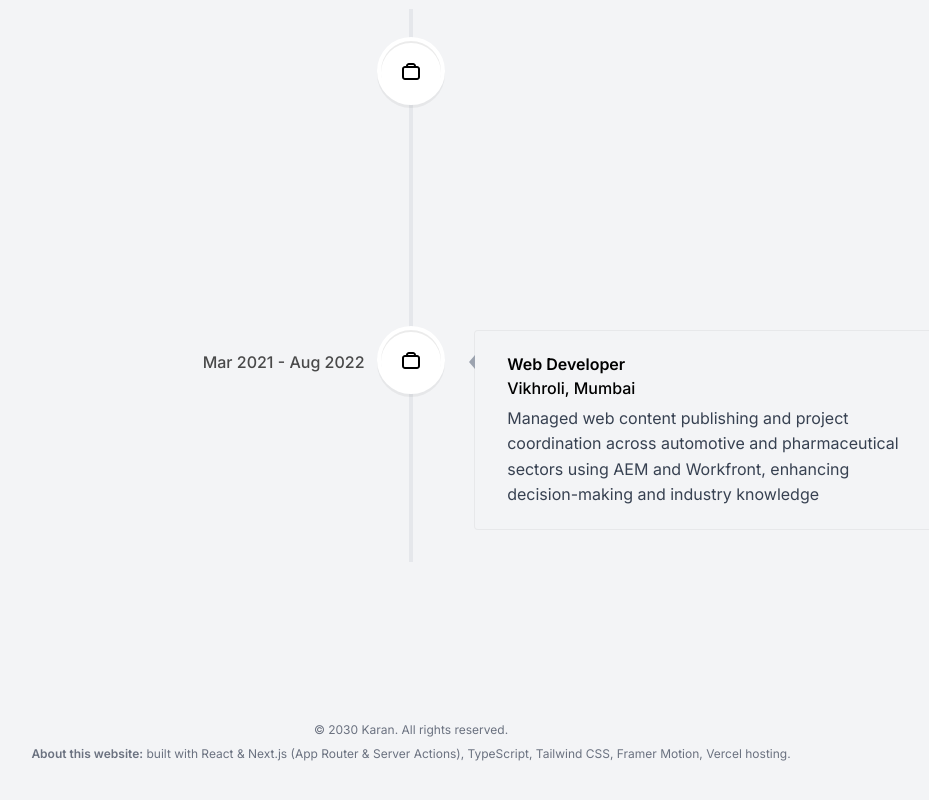
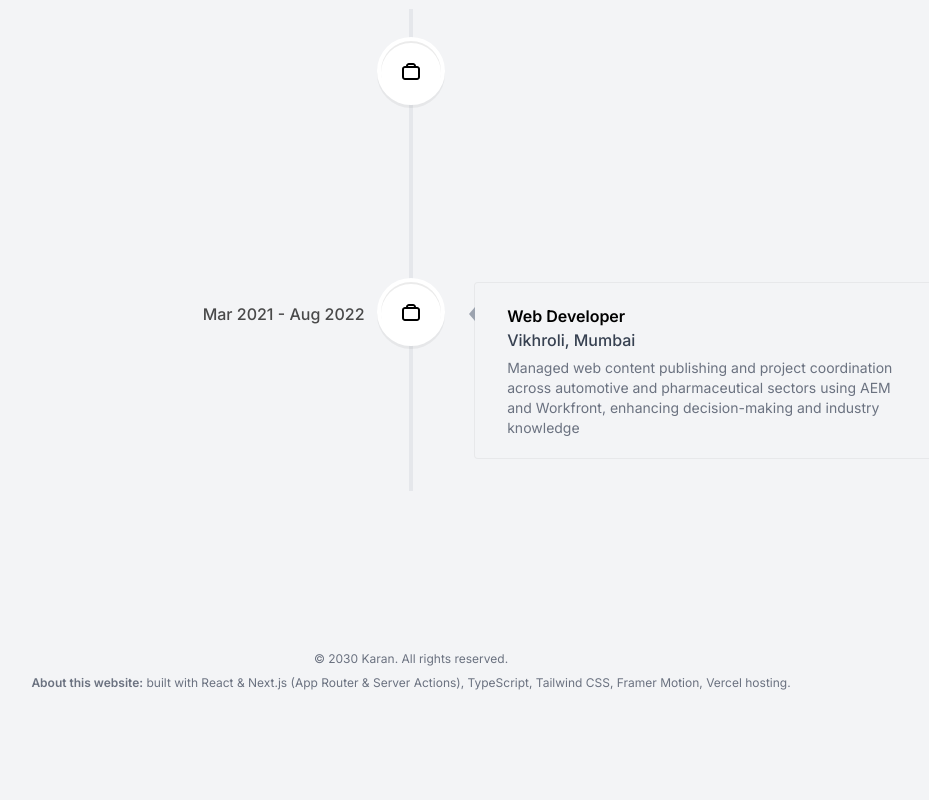
Before and after one commit to karanyadavv/portfolio, a Next.js app: page / in a window 1280 px wide. Shown: the part 2753-3553 px from the top of the page, without its empty margins (229-1158 px from the left). After the commit the page ends 3484 px from the top, so only its background shows below. Built offline with nearby package versions, Linux system fonts and the light colour scheme.

Commit message:
updated exp section to be more readable

```diff
--- a/components/experience.tsx
+++ b/components/experience.tsx
@@ -16,7 +16,7 @@ export default function Experience() {
   const { theme } = useTheme();
 
   return (
-    <section id="experience" ref={ref} className="scroll-mt-28 mb-28 sm:mb-40">
+    <section id="experience" ref={ref} className="mb-28 scroll-mt-28 sm:mb-40">
       <SectionHeading>My experience</SectionHeading>
       <VerticalTimeline lineColor="">
         {experiencesData.map((item, index) => (
@@ -45,9 +45,13 @@ export default function Experience() {
                 fontSize: "1.5rem",
               }}
             >
-              <h3 className="font-semibold capitalize">{item.title}</h3>
-              <p className="font-normal !mt-0">{item.location}</p>
-              <p className="!mt-1 !font-normal text-gray-700 dark:text-white/75">
+              <h3 className="font-semibold capitalize dark:text-gray-200">
+                {item.title}
+              </h3>
+              <p className="!mt-0 font-normal text-gray-700 dark:text-gray-400">
+                {item.location}
+              </p>
+              <p className="!mt-1 !text-sm !font-normal text-gray-500 dark:text-gray-500">
                 {item.description}
               </p>
             </VerticalTimelineElement>
```
